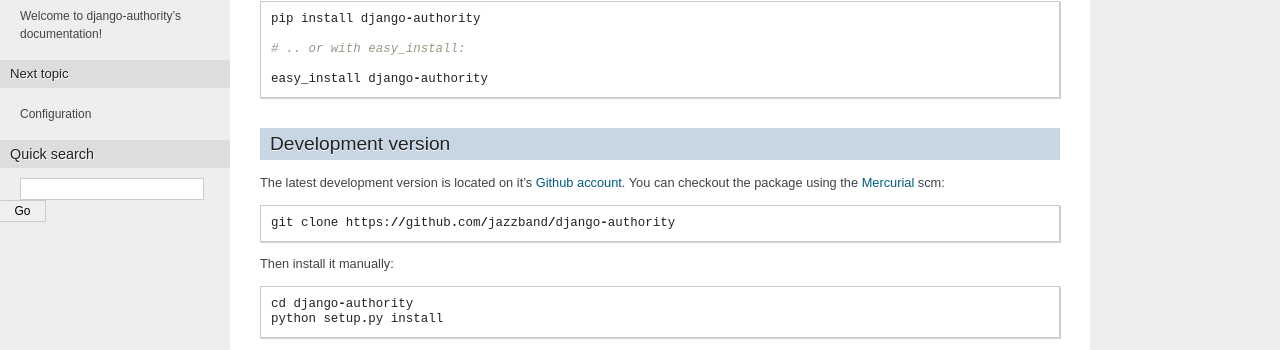
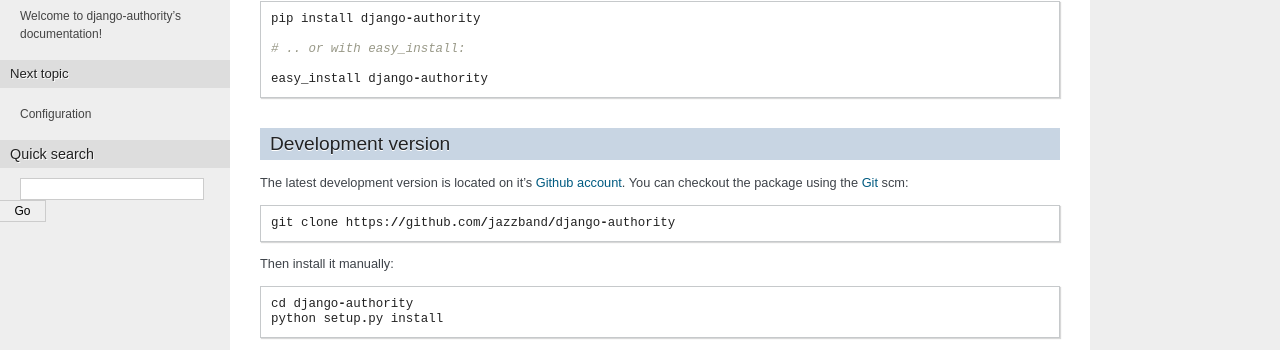
Before and after one commit to jazzband/django-authority, a Sphinx documentation site: the page built from docs/installation.txt, in a window 1280 px wide. Shown: the part 250-600 px from the top of the page. Built offline with Sphinx 7.4.7, drawn with Linux system fonts in a browser that asks for light colours.

Commit message:
Correct SCM name in installation guide

```diff
--- a/docs/installation.txt
+++ b/docs/installation.txt
@@ -27,7 +27,7 @@
 ===================
 
 The latest development version is located on it's `Github account`_. You
-can checkout the package using the Mercurial_ scm::
+can checkout the package using the Git_ scm::
 
     git clone https://github.com/jazzband/django-authority
 
@@ -40,4 +40,4 @@
     bugs, so we prefer to use the latest package from pypi.
 
 .. _Github account: https://github.com/jazzband/django-authority/
-.. _Mercurial: http://www.selenic.com/mercurial/
+.. _Git: http://gitscm.org/
```
